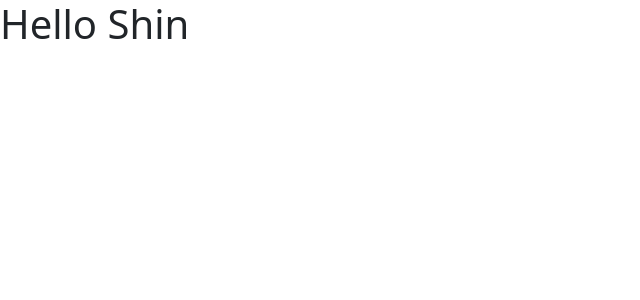
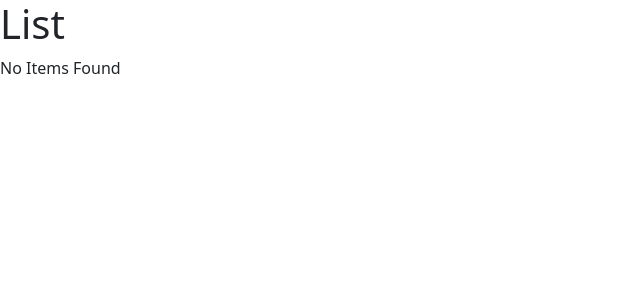
Before and after one commit to DineshMitta/Kuro-RealEstates, a React (Vite) app: page / in a window 1280 px wide. Shown: the top 300 px of the page, without its empty margins (0-640 px from the left). Built offline with nearby package versions, Linux system fonts and the light colour scheme.

Commit message:
added ListGroup.tsx

```diff
--- a/src/App.tsx
+++ b/src/App.tsx
@@ -1,11 +1,8 @@
 
-import Message from "./Messages"
+import ListGroup from "./components/ListGroup";
 function App() {
 
-  const name = "Shin"
-  if (name)
-    return <h1> Hello {name} </h1>
-  return <h1>Hello Mate!!</h1>
+  return <div>< ListGroup /> </div>
 
 }
 
--- /dev/null
+++ b/src/components/ListGroup.tsx
@@ -0,0 +1,26 @@
+function ListGroup() {
+  let items = [
+    "New York",
+    "Sanfranciso",
+    "Washington",
+    "Tokyo",
+    "London",
+    "Paris",
+  ];
+  items = [];
+
+
+  return (
+    <>
+      <h1>List</h1>
+      {items.length == 0 && <p>No Items Found</p> }
+      <ul className="list-group">
+        {items.map((item) => (
+          <li key={item}>{item}</li>
+        ))}
+      </ul>
+    </>
+  );
+}
+
+export default ListGroup;
```
